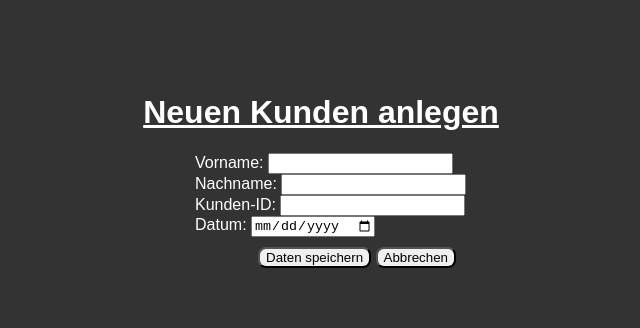
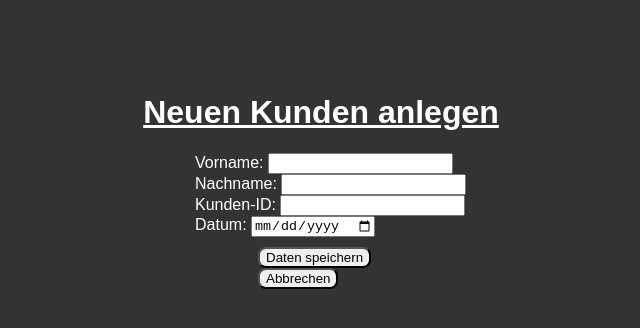
Before and after one commit to basti6670/ETUR, a website: page src/website/websites/NeuerKunde.html in a window 1280 px wide. Shown: the whole page, without its empty margins (319-959 px from the left). Drawn offline with Linux system fonts and the light colour scheme.

Commit message:
Back to overview

```diff
--- a/src/website/websites/NeuerKunde.html
+++ b/src/website/websites/NeuerKunde.html
@@ -25,7 +25,9 @@
 <footer>
     <div class="selection">
         <button onselect="createCustomer()">Daten speichern</button>
-        <button >Abbrechen</button>
+        <form action="Boilerplate.html">
+            <button >Abbrechen</button>
+        </form>
         <script src="saveData.js"></script>
     </div>
 </footer>
```
